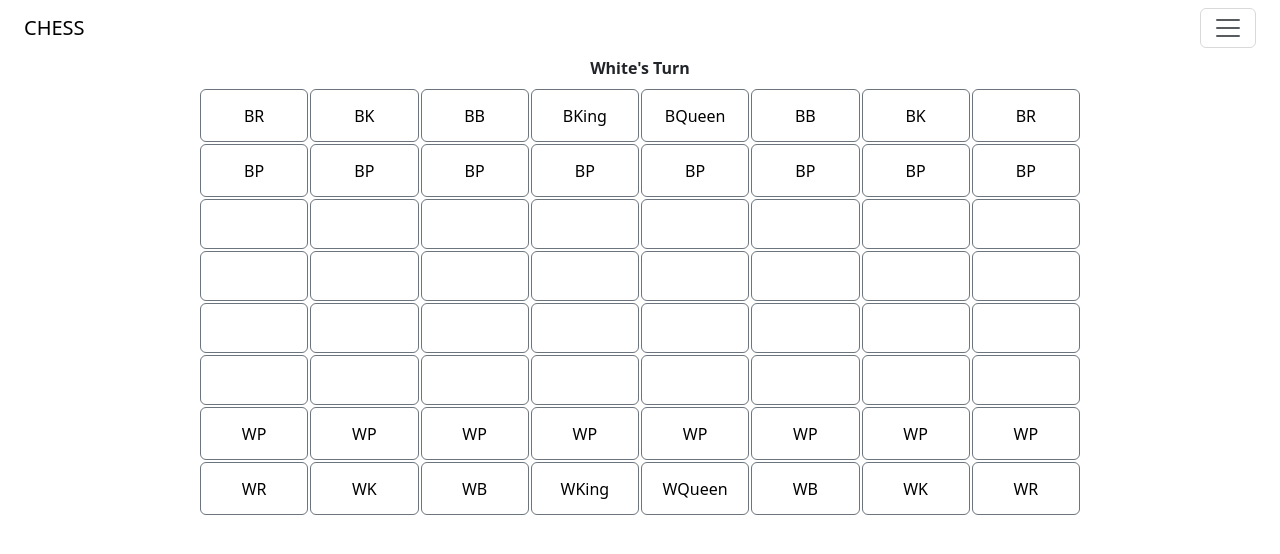
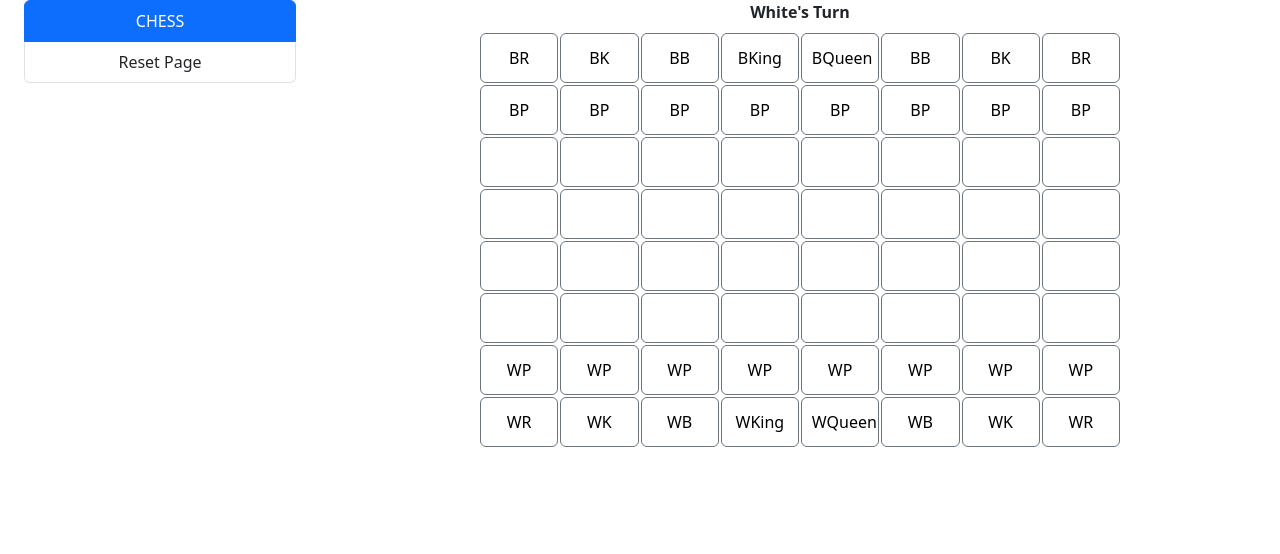
Before and after one commit to qdave5/chess-with-react, a React (Create React App) app: page / in a window 1280 px wide. Shown: the top 554 px of the page. Built offline with nearby package versions, Linux system fonts and the light colour scheme.

Commit message:
update navbar position

```diff
--- a/src/layout/Layout.jsx
+++ b/src/layout/Layout.jsx
@@ -1,5 +1,5 @@
 import React, { Fragment } from "react";
-import { Container, Col } from "reactstrap";
+import { Container, Col, Row } from "reactstrap";
 import { Outlet } from "react-router-dom";
 import NavbarLayout from "./Navbar";
 
@@ -7,12 +7,14 @@ const Layout = () => {
   return (
     <Fragment>
       <Container fluid>
-        <Col>
-          <NavbarLayout />
-        </Col>
-        <Col>
-          <Outlet />
-        </Col>
+        <Row>
+          <Col>
+            <NavbarLayout />
+          </Col>
+          <Col xs={9} md={9} xl={9}>
+            <Outlet />
+          </Col>
+        </Row>
       </Container>
     </Fragment>
   );
--- a/src/layout/Navbar.jsx
+++ b/src/layout/Navbar.jsx
@@ -1,10 +1,13 @@
 import React, { useState } from "react";
-import { NavLink } from "react-router-dom";
+import { Link, NavLink } from "react-router-dom";
 import {
   Collapse,
+  Container,
   DropdownItem,
   DropdownMenu,
   DropdownToggle,
+  ListGroup,
+  ListGroupItem,
   Nav,
   NavItem,
   Navbar,
@@ -20,34 +23,18 @@ const NavbarLayout = () => {
   const toggle = () => setIsOpen(!isOpen);
 
   return (
-    <Navbar>
-      <NavbarBrand href="/">CHESS</NavbarBrand>
-      <NavbarToggler onClick={toggle} />
-      <Collapse isOpen={isOpen} navbar>
-        <Nav className="me-auto" navbar>
-          <NavItem>
-            <NavLink href="/components/">Components</NavLink>
-          </NavItem>
-          <NavItem>
-            <NavLink href="https://github.com/reactstrap/reactstrap">
-              GitHub
-            </NavLink>
-          </NavItem>
-          <UncontrolledDropdown nav inNavbar>
-            <DropdownToggle nav caret>
-              Options
-            </DropdownToggle>
-            <DropdownMenu right>
-              <DropdownItem>Option 1</DropdownItem>
-              <DropdownItem>Option 2</DropdownItem>
-              <DropdownItem divider />
-              <DropdownItem>Reset</DropdownItem>
-            </DropdownMenu>
-          </UncontrolledDropdown>
-        </Nav>
-        <NavbarText>Simple Text</NavbarText>
-      </Collapse>
-    </Navbar>
+    <div className="m-10">
+      <Container fluid>
+        <ListGroup>
+          <ListGroupItem action active href="/" tag="a">
+            CHESS
+          </ListGroupItem>
+          <ListGroupItem action href="/" tag="a">
+            Reset Page
+          </ListGroupItem>
+        </ListGroup>
+      </Container>
+    </div>
   );
 };
 
```
